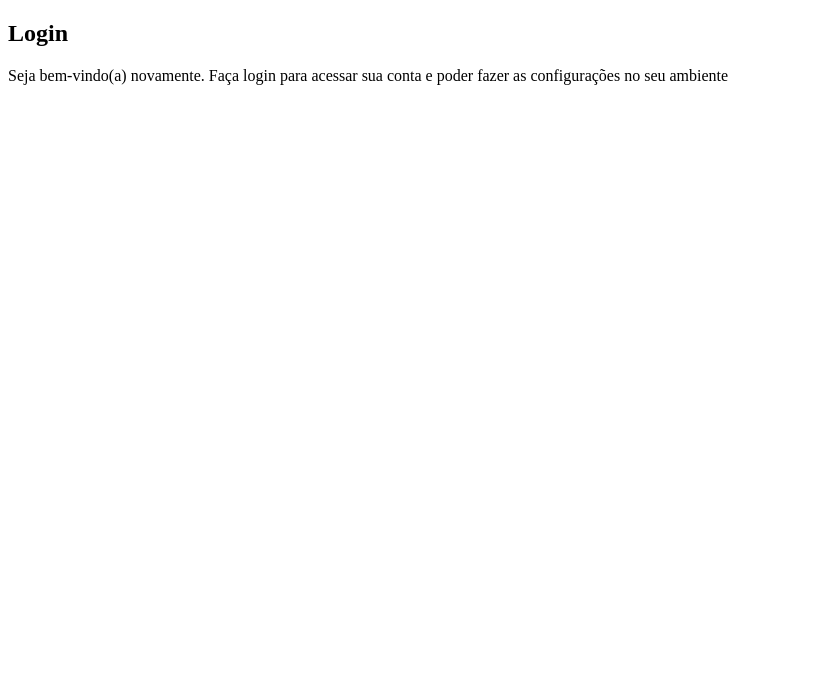
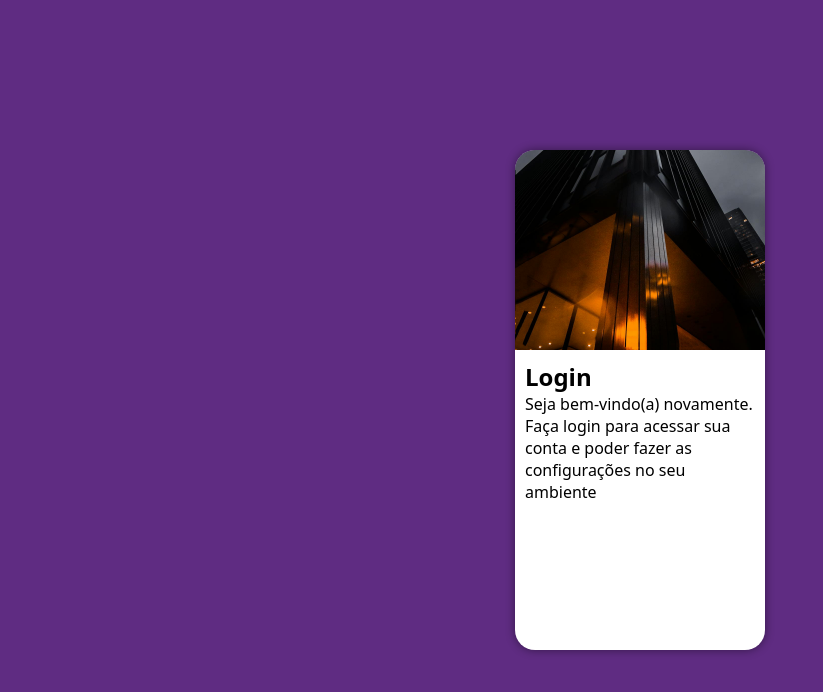
Before and after one commit to luizroquim/projeto-login, a plain HTML site: page index.html in a window 1280 px wide. Shown: the whole page, without its empty margins (0-823 px from the left). Drawn offline with Linux system fonts and the light colour scheme.

Commit message:
tela de login

```diff
--- a/estilos/style.css
+++ b/estilos/style.css
@@ -3,3 +3,43 @@ Paleta de cores
 Verde #49a09d
 Lilas #5f2c82
 */
+*{
+    font-family: system-ui, -apple-system, BlinkMacSystemFont, 'Segoe UI', Roboto, Oxygen, Ubuntu, Cantarell, 'Open Sans', 'Helvetica Neue', sans-serif;
+    padding: 0px;
+    margin: 0px;
+    box-sizing: border-box;
+}
+body,html{
+    background-color:#5f2c82;
+    height: 100vh;
+    width: 100vw;
+}
+main{
+    position: relative;
+    height: 100vh;
+    width: 100vw;
+}
+section#login{
+    position: absolute;
+    top: 50%;
+    left: 50%;
+    background-color: white;
+    width: 250px;
+    height: 500px;
+    border-radius: 20px;
+    transform: translate(-50%, -50%);
+    overflow: hidden;
+    box-shadow: 0px 0px 10px rgba(0, 0, 0, 0.453);
+
+}
+section#login > div#imagem{
+    display: block;
+    background: #5f2c82 url(../imagens/metal.jpg) no-repeat;
+    background-position: left bottom;
+    background-size: cover;
+    height: 200px;
+}
+section#login > div#formulario{
+    display: block;
+    padding: 10px;
+}
--- a/index.html
+++ b/index.html
@@ -13,7 +13,7 @@
             <div id="imagem">
 
             </div>
-            <div id="formulário">
+            <div id="formulario">
                 <h1>Login</h1>
                 <p>Seja bem-vindo(a) novamente. Faça login para acessar sua conta e poder fazer as configurações no seu ambiente</p>
                 <form action="login.php" method="post">
```
